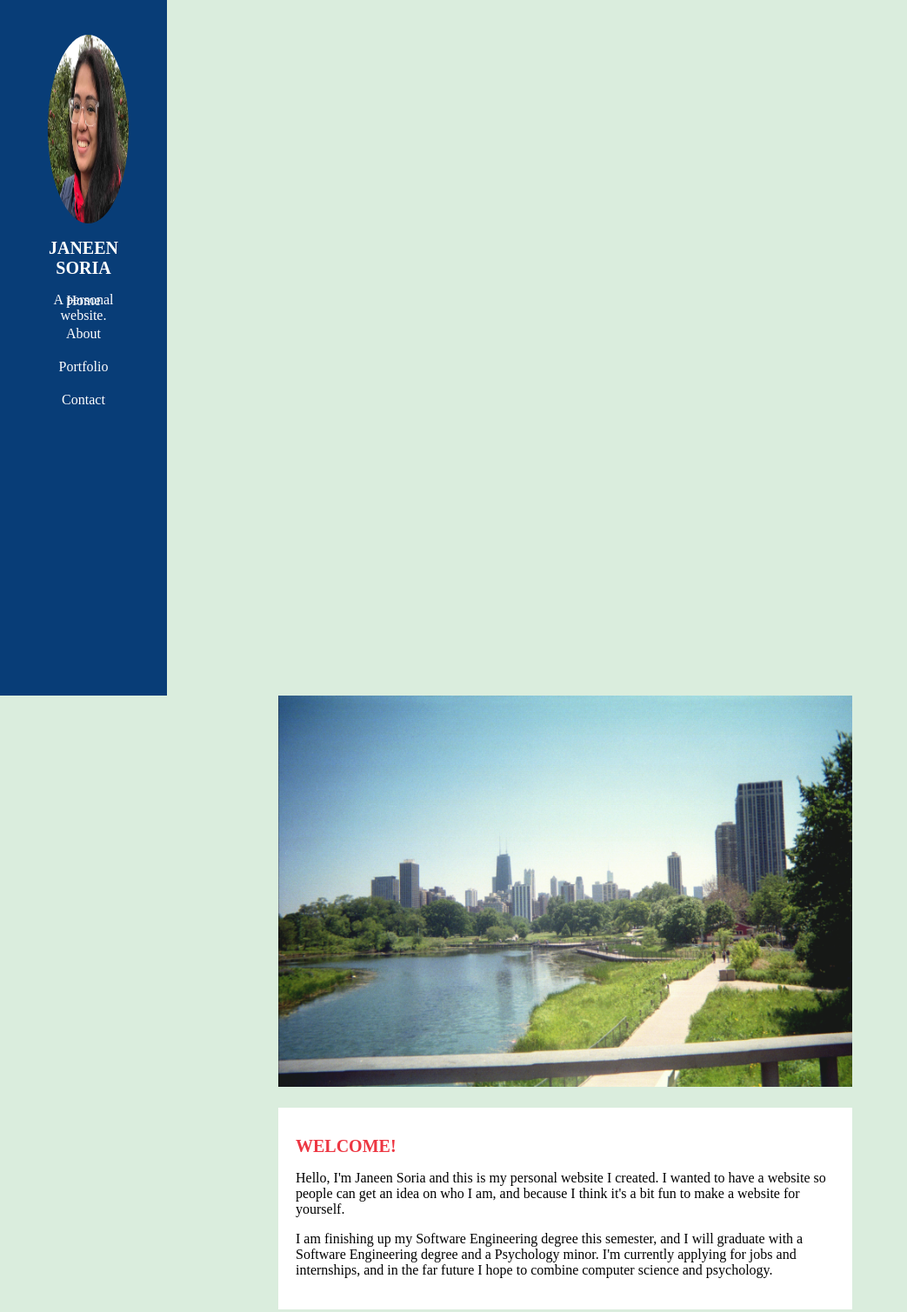
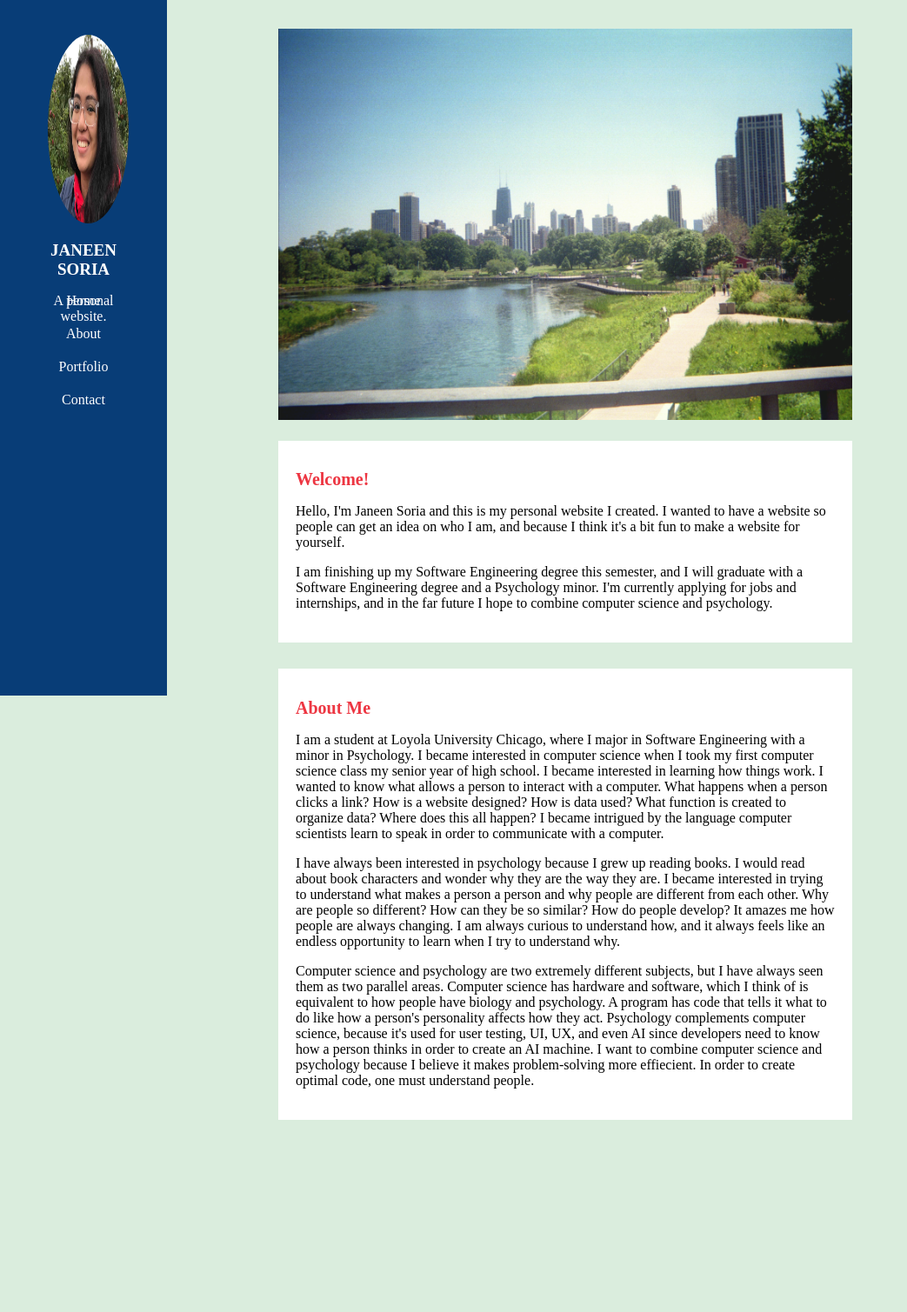
Before and after one commit to Zoryna/janeen-soria-website, a plain HTML site: page home.html in a window 1280 px wide. Shown: the whole page at 87% size, without its empty margins (0-1043 px from the left). After the commit the page ends 1298 px from the top, so only its background shows below. Drawn offline with Linux system fonts and the light colour scheme.

Commit message:
Fixed alignment, and added About content to Home file, then deleted original About.html file

```diff
--- a/css/about.css
+++ b/css/about.css
@@ -1,11 +1,11 @@
 .aboutcontents {
   display: flex;
   flex-direction: column;
-  margin-left: 300px; /*margins of the image and text*/
-  margin-right: 300px;
+  margin-right: 300px; /*margins of the image and text*/
+  margin-left: 25%
 }
 
-.profile {
+.aboutme {
   display: block;
   margin-top: 20px;
   margin-bottom: 10px;
@@ -13,19 +13,7 @@
   background-color: white;
 }
 
-.profile img {
-  height: 215px;
-  padding-right: 10px;
-  padding-bottom: 10px;
-  float:left;
-  /*make image round*/
-  border-top-left-radius: 50% 50%;
-  border-top-right-radius: 50% 50%;
-  border-bottom-right-radius: 50% 50%;
-  border-bottom-left-radius: 50% 50%;
+.aboutme h1 {
+  color: #ED3642; /*dark pink */
+  font-size: 20px;
 }
-
-.profile h1 {
-  color: #ED3642; /*dark pink*/
-  font-size: 25px;
-}
--- a/css/home.css
+++ b/css/home.css
@@ -11,11 +11,9 @@
   margin-bottom: 10px;
   padding: 20px;
   background-color: white;
-
 }
 
 .welcome h1 {
   color: #ED3642; /*dark pink */
-  text-transform: uppercase;
   font-size: 20px;
 }
--- a/css/index.css
+++ b/css/index.css
@@ -9,6 +9,8 @@ body {
 
 .navbar {
   display: flex;
+  position: fixed;
+  /*overflow-x: hidden; */
   flex-direction: column;
   background-color: #083D77; /*dark blue*/
   margin-right: 85%;
@@ -43,7 +45,7 @@ body {
 }
 
 .intro h1 {
-  font-size: 20px;
+  font-size: 19px;
 }
 
 .intro p {
@@ -54,6 +56,7 @@ body {
   height: 450px;
   width: 100%;
   opacity: 0.9;
+  margin-top: 5%;
   margin-left: 25%
   margin-right: 300px;
 }
--- a/home.html
+++ b/home.html
@@ -2,49 +2,41 @@
 
 <html>
 <head>
-  <title> Home </title>
+  <title>Home</title>
   <link rel="stylesheet" href="css/index.css">
   <link rel="stylesheet" href="css/home.css">
-  <script src="js/index.js"></script> <!TODO--fix js-->
+  <link rel="stylesheet" href="css/about.css">
+  <script src="js/index.js"></script> <!--TODO fix js?-->
 </head>
 
 <body>
-
-  <div class="navbar">
-
+  <nav class="navbar">
     <div class = "intro">
       <div>
         <img src="img/profilepic.jpg" alt="Profile Picture">
-        <h1> JANEEN SORIA </h1>
-        <p> A personal website. </p>
+        <h1><b>JANEEN SORIA</b></h1>
+        <p>A personal website.</p>
       </div>
     </div>
-
     <div = "pages">
       <div><a href="home.html">Home</a></div>
-      <div><a href= "about.html"> About</a></div>
-      <div><a href="portfolio.html"> Portfolio</a></div>
+      <div><a href= "about.html">About</a></div>
+      <div><a href="portfolio.html">Portfolio</a></div>
       <div><a href="contact.html">Contact</a></div>
     </div>
+  </nav>
 
-  </div>
-
-<div class="homecontents">
-
+  <div class="homecontents">
     <div class="pictures">
       <img src ="img/homepic.jpg" alt="Lincoln Park, Chicago">
-
-
     </div>
-
     <div class="welcome">
-      <h1> Welcome! </h1>
-      <p>
+      <h1>Welcome!</h1>
+      <p> <!--TODO update-->
         Hello, I'm Janeen Soria and this is my personal website I created.
         I wanted to have a website so people can get an idea on who I am, and because
         I think it's a bit fun to make a website for yourself.
       </p>
-
       <p>
         I am finishing up my Software Engineering degree this semester, and I will graduate
         with a Software Engineering degree and a Psychology minor. I'm currently applying for
@@ -52,7 +44,140 @@
         psychology.
       </p>
     </div>
+  </div>
 
+  <div class="aboutcontents">
+    <div class="aboutme">
+      <h1>About Me</h1>
+      <p> <!--TODO update-->
+        I am a student at Loyola University Chicago, where I major in
+        Software Engineering with a minor in Psychology. I became interested in
+        computer science when I took my first computer science class my senior
+        year of high school. I became interested in learning how things work.
+        I wanted to know what allows a person to interact with a computer.
+        What happens when a person clicks a link? How is a website designed?
+        How is data used? What function is created to organize data?
+        Where does this all happen? I became intrigued by the language computer
+        scientists learn to speak in order to communicate with a computer.
+      </p>
+      <p>
+        I have always been interested in psychology because I grew up reading
+        books. I would read about book characters and wonder why they are the
+        way they are. I became interested in trying to understand what makes a
+        person a person and why people are different from each other. Why are
+        people so different? How can they be so similar? How do people develop?
+        It amazes me how people are always changing. I am always curious to
+        understand how, and it always feels like an endless opportunity to learn
+        when I try to understand why.
+      </p>
+      <p>
+        Computer science and psychology are two extremely different subjects,
+        but I have always seen them as two parallel areas. Computer science has
+        hardware and software, which I think of is equivalent to how people have
+        biology and psychology. A program has code that tells it what to do like
+        how a person's personality affects how they act. Psychology complements
+        computer science, because it's used for user testing, UI, UX, and even
+        AI since developers need to know how a person thinks in order to create
+        an AI machine. I want to combine computer science and psychology
+        because I believe it makes problem-solving more effiecient. In order to
+        create optimal code, one must understand people.
+      </p>
   </div>
+
+  <!--<div class="portfoliocontents">
+    <div class="pictures">
+      <img src ="img/portfoliopic.jpg" alt="Art Institute, Chicago">
+      <h1>Portfolio</h1>
+      <p>What I've Been Up To</p>
+    </div>
+
+    <div class="pageintro">
+      <p>Click on the titles and images to learn more about each section!</p>
+    </div>
+  </div>
+
+  <div class="github">
+      <h1><a href="https://github.com/Zoryna" style="text-decoration: none; color : white;">GitHub</a></h1>
+  </div>
+
+  <div class="campfirecontent">
+    <div class="campfire">
+      <h1><a href="https://github.com/Zoryna/events-app" style="text-decoration: none; color : white;">Campfire</a></h1>
+      <h2>A mobile app</h2>
+    </div>
+
+    <div class="campfirepicture">
+      <a href="http://blog.cs.luc.edu/post/181088305056/luc-computer-science-fall-2018-project"><img src ="img/campfiregroup.jpg" alt="Presentation Winners"></a>
+    </div>
+  </div>
+
+  <div class="girlswhocode">
+    <h1><a href="https://girlswhocode.com/about-us/" style="text-decoration: none; color : white;">Girls Who Code</a></h1>
+  </div>
+
+  <div class="girlswhocodecontent">
+
+    <div class="girlswhocodepicture">
+      <a href="https://www.facebook.com/GirlsWhoCodeLoyola/"><img src ="img/girlswhocode.jpg" alt="Girls Who Code"></a>
+    </div>
+
+    <div class="volunteerexplanation">
+      <p>
+        I was a volunteer for Girls Who Code's Loyola chapter during the
+        spring and fall semester of 2018. I helped girls in grades 6th to 12th
+        learn HTML and CSS, and I mentored a group of three students
+        with the website they created for their semester project. I spoke in
+        a Loyola seminar, COMP 399, to speak about the organization and its
+        chapter at Loyola University Chicago.
+      </p>
+
+      <p>
+        Here in the photo I am intoducing my group and their project.
+      </p>
+    </div>
+  </div>
+
+  <div class="dontpanic">
+    <h1><a href="http://dontpanic.cs.luc.edu/" style="text-decoration: none; color : white;">DON'T PANIC CS</a></h1>
+  </div>
+
+  <div class="dontpaniccontent">
+    <div class="dontpanicpicture">
+      <a href="https://github.com/donatelucas/dont-panic-website"><img src ="img/dontpanicboard.jpg" alt="DON'T PANIC board members"></a>
+    </div>
+
+    <div class="clubexplanation">
+      <p>
+        DON'T PANIC CS is a computer science club at Loyola University Chicago
+        that was just founded in the Fall 2018 semester. The club was founded to
+        create a computer science community witin our university to help
+        computer science students, or students interested in tech or computer
+        science, and their growth toward their careers.
+      </p>
+
+      <p>
+        As one of the board members, I assist in organizing meetings and
+        information and recruiting new members. I help members with time
+        management, project management, and networking.
+      </p>
+
+      <p>
+        Here in the photo are the board members. From left to right it
+        is Lucas Perez (President and Founder), Makenna Walsh (Treasurer),
+        Linette Maliakal (Secretary), Janeen Soria (Vice President), and
+        Spencer Johnston (Recruiter).
+      </p>
+    </div>
+  </div> -->
+
+
+
+
+
+
+
+
+
+
 </body>
 </html>
```
Also changed, not shown: about.html (deleted, +0 -82 lines).
